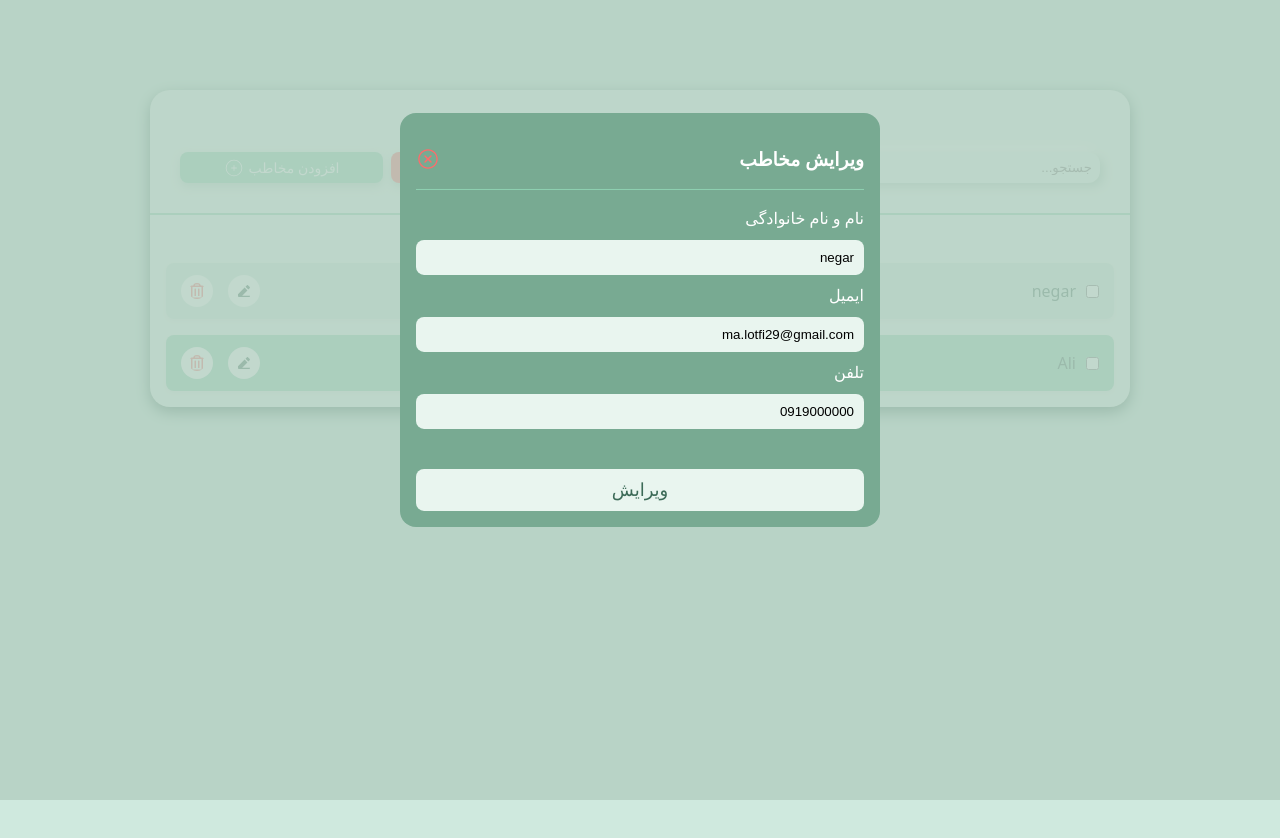
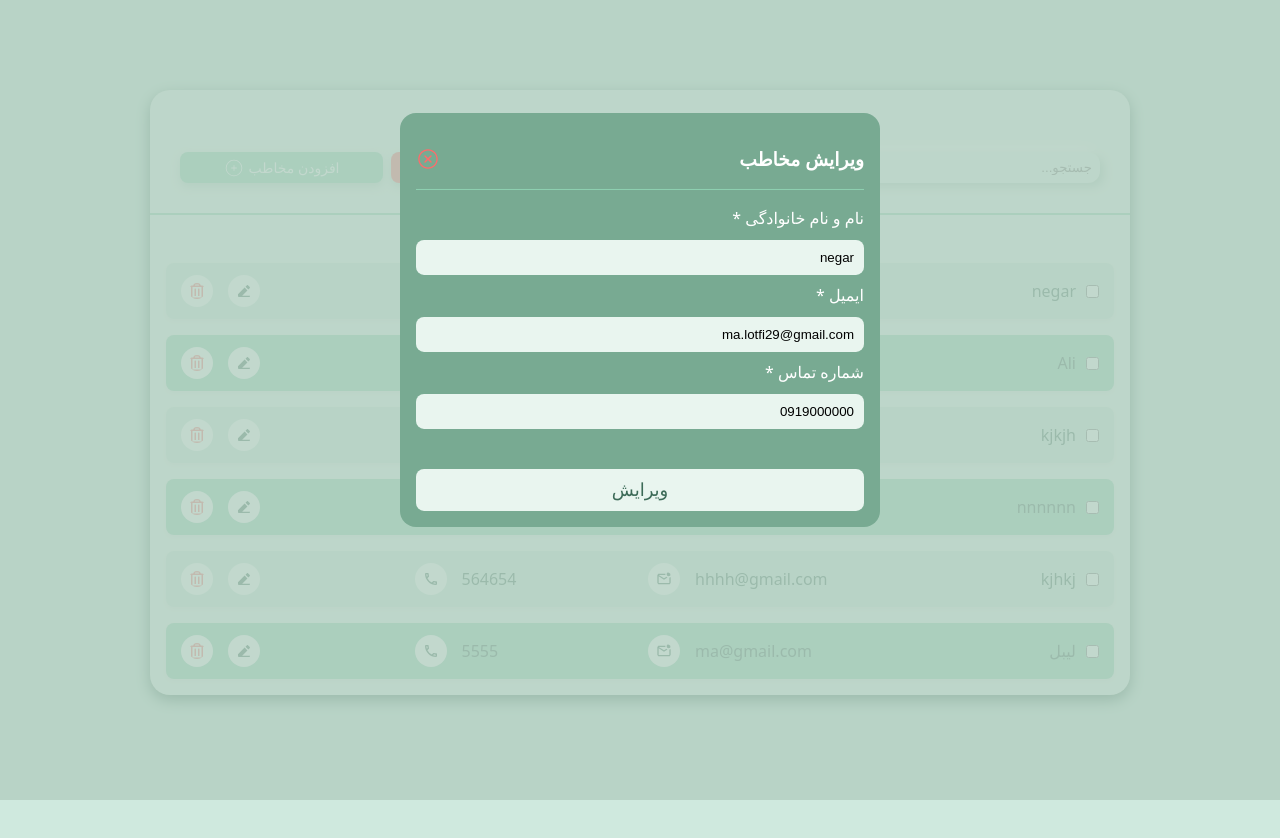
Before and after one commit to malotfi29/negar-lotfi_week14, a React (Vite) app: page / in a window 1280 px wide. Both pictures are taken after a click on the icon 244 px from the left and 291 px from the top of the page. Shown: the top 838 px of the page. Built offline with nearby package versions, Linux system fonts and the light colour scheme; data requests are answered from the project's data file.

Commit message:
Input component added

```diff
--- a/src/components/AddModal.jsx
+++ b/src/components/AddModal.jsx
@@ -5,6 +5,7 @@ import { useForm } from "react-hook-form";
 
 import { useModal } from "../contexts/Modal";
 import { useContacts } from "../contexts/ContactsContext";
+import Input from "./Input";
 
 function AddModal() {
   const { addHandler, editContact, dispatch } = useContacts();
@@ -72,58 +73,49 @@ function AddModal() {
         </div>
 
         <form className={styles.modalContent} onSubmit={handleSubmit(onSubmit)}>
-          <div>
-            <label htmlFor="name">نام و نام خانوادگی</label>
-            <input
-              id="name"
-              {...register("name", { required: "نام الزامی است" })}
+          <Input
+            name="name"
+            required
+            label="نام و نام خانوادگی"
+            register={register}
+            validation={{ required: "نام الزامی است" }}
+            errors={errors}
           />
-            {errors.name && (
-              <p className={styles.error}>{errors.name.message}</p>
-            )}
-          </div>
 
-          <div>
-            <label htmlFor="email">ایمیل</label>
-            <input
-              id="email"
-              type="email"
-              {...register("email", {
+          <Input
+            name="email"
+            required
+            label="ایمیل"
+            register={register}
+            validation={{
               required: "ایمیل الزامی است",
               pattern: {
                 value: /^[^@ ]+@[^@ ]+\.[^@ .]{2,}$/,
                 message: "فرمت ایمیل اشتباه است",
               },
-              })}
+            }}
+            errors={errors}
           />
-            {errors.email && (
-              <p className={styles.error}>{errors.email.message}</p>
-            )}
-          </div>
 
-          <div>
-            <label htmlFor="phone">تلفن</label>
-            <input
-              id="phone"
-              {...register("phone", {
-                required: "تلفن الزامی است",
+          <Input
+            name="phone"
+            required
+            label="شماره تماس"
+            register={register}
+            validation={{
+              required: "شماره تماس الزامی است",
               pattern: {
                 value: /^[0-9]+$/,
                 message: "شماره تلفن باید فقط عدد باشد",
               },
-              })}
+            }}
+            errors={errors}
           />
-            {errors.phone && (
-              <p className={styles.error}>{errors.phone.message}</p>
-            )}
-          </div>
 
           <button type="submit">
             {lengthOfEditContact ? "ویرایش" : "افزودن"}
           </button>
         </form>
-
-        {/* <div className={styles.alert}>{addAlert && <p>{addAlert}</p>}</div> */}
       </div>
     </>
   );
--- a/src/components/Contact.jsx
+++ b/src/components/Contact.jsx
@@ -42,7 +42,6 @@ function Contact({ contact }) {
             dispatch({ type: "ADD_SELECTED", payload: contact.id });
           }}
         />
-
         <RiEdit2Fill
           className={styles.btnEdit}
           onClick={() => {
--- /dev/null
+++ b/src/components/Input.jsx
@@ -0,0 +1,23 @@
+import styles from "./AddModal.module.css";
+
+function Input({
+  name,
+  label,
+  register,
+  validation,
+  errors,
+  required,
+  ...rest
+}) {
+  return (
+    <div>
+      <label htmlFor={name}>
+        {label} {required && <span className="text-error">*</span>}
+      </label>
+      <input id={name} autoComplete="off" {...register(name, validation)} />
+      {errors[name] && <p className={styles.error}>{errors[name]?.message}</p>}
+    </div>
+  );
+}
+
+export default Input;
--- a/src/services/contacts.json
+++ b/src/services/contacts.json
@@ -13,6 +13,34 @@
       "email": "Ali@gmail.com",
       "phone": "09120000000",
       "job": ""
+    },
+    {
+      "id": "52e9",
+      "name": "kjkjh",
+      "email": "kjhkjh@g.com",
+      "phone": "4564",
+      "job": ""
+    },
+    {
+      "id": "f012",
+      "name": "nnnnnn",
+      "email": "kjnjkjbj@gmail.com",
+      "phone": "564654",
+      "job": ""
+    },
+    {
+      "id": "1996",
+      "name": "kjhkj",
+      "email": "hhhh@gmail.com",
+      "phone": "564654",
+      "job": ""
+    },
+    {
+      "id": "7efd",
+      "name": "لیبل",
+      "email": "ma@gmail.com",
+      "phone": "5555",
+      "job": ""
     }
   ]
 }
```
Lines whose indentation alone changed are shown as unchanged.
